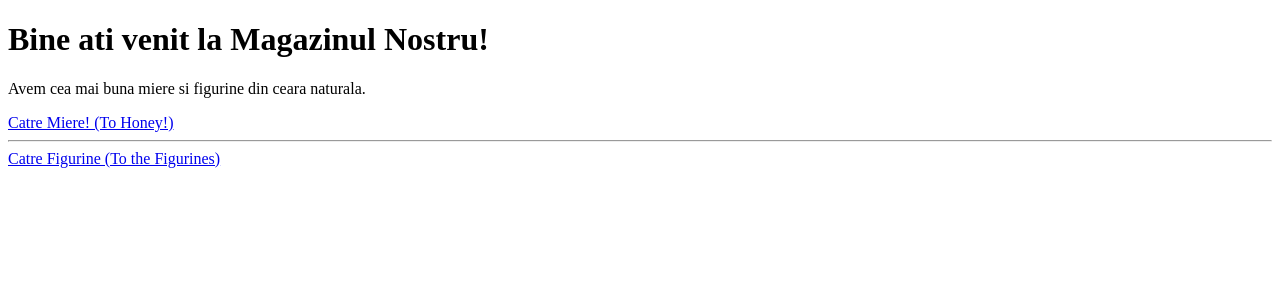
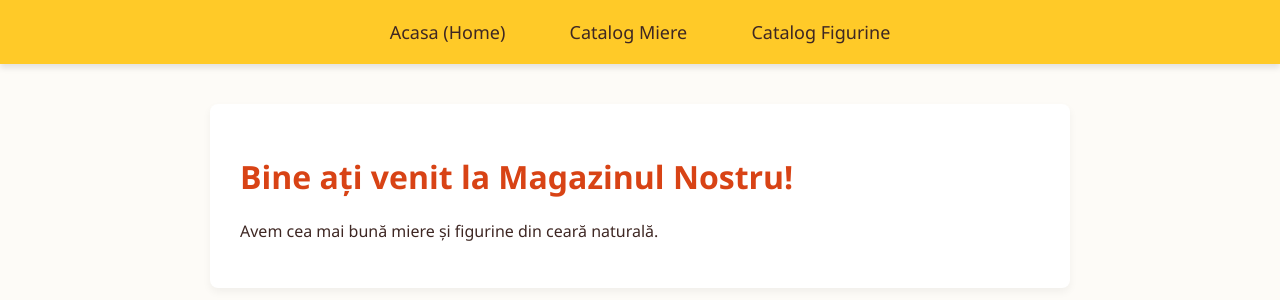
Before and after one commit to cioplix/HoneyShop, a Flask app: page / in a window 1280 px wide. Shown: the top 300 px of the page. Run offline with Flask 3, Linux system fonts and the light colour scheme.

Commit message:
Created visual CSS improvements and tweaked the store pages along with the navbar

```diff
--- a/HoneyShopApp/app.py
+++ b/HoneyShopApp/app.py
@@ -4,32 +4,41 @@ app = Flask(__name__)
 
 honey_products= [{"name": "Miere de tei",
                   "price": 35,
-                  "description": "1 kg"},
+                  "description": "1 kg",
+                  "image": "tei.jpg"},
                  {"name": "Miere de salcam",
                   "price": 40,
-                  "description": "1kg"},
+                  "description": "1kg",
+                  "image": "salcam.jpg"},
                  {"name": "Miere de poliflora",
                   "price": 30,
-                  "description": "1kg"},
+                  "description": "1kg",
+                  "image": "poliflora.jpg"},
                  {"name": "Miere de floarea soarelui",
                   "price": 35,
-                  "description": "1kg"},
+                  "description": "1kg",
+                  "image": "sunflower.jpg"},
                  {"name": "Miere de mana",
                   "price": 35,
-                  "description": "1kg"}]
+                  "description": "1kg",
+                  "image": "mana.jpg"}]
 
 wax_figures= [   {"name": "Albine",
                   "price": 15,
-                  "description": "mica"},
+                  "description": "mica",
+                  "image": "albine.jpg"},
                  {"name": "Motociclete",
                   "price": 20,
-                  "description": "medii"},
+                  "description": "medii",
+                  "image": "moto.jpg"},
                  {"name": "Festive",
                   "price": 15,
-                  "description": "medii"},
+                  "description": "medii",
+                  "image": "craciun.jpg"},
                  {"name": "Paste",
                   "price": 15,
-                  "description": "medii"},
+                  "description": "medii",
+                  "image": "paste.jpg"},
 
 ]
 
--- /dev/null
+++ b/HoneyShopApp/static/images/toAdd.txt
@@ -0,0 +1 @@
+gotta add images of honey and figurines :P
--- /dev/null
+++ b/HoneyShopApp/static/style.css
@@ -0,0 +1,55 @@
+/* PT Background si culoare la text */
+body {
+    font-family: 'Segoe UI',Tahoma, Geneva,Verdana, sans-serif;
+    background-color: #fdfbf7;
+    color: #3e2723;
+    margin: 0;
+    padding: 0;
+}
+
+nav{
+    background-color: #ffca28;
+    padding: 20px;
+    text-align: center;
+    box-shadow: 0 4px 6px rgba(0,0,0,0.1);
+}
+nav a{
+    color: #3e2723;
+    text-decoration: none;
+    text-weight: bold;
+    font-size: 18px;
+    margin: 0 20px;
+    padding: 5px 10px;
+    border-radius: 4px;
+
+}
+nav a:hover{
+    background-color: #ffb300;
+    color:white;
+}
+/*container pt text*/
+.content-container{
+    max-width: 800px;
+    margin: 40px auto;
+    padding: 30px;
+    background-color: white;
+    border-radius: 8px;
+    box-shadow: 0 4px 8px rgba(0,0,0,0.05);
+}
+/*facem product cards*/
+ul {
+    list-style-type: none;
+    padding: 0;
+}
+
+li{
+    background-color: #fff8e1;
+    margin-bottom:20px;
+    padding: 20px;
+    border-left: 6px solid #ffb300;
+    border-radius: 4px;
+}
+
+h1,h2{
+    color: #d84315;
+}
--- /dev/null
+++ b/HoneyShopApp/templates/base.html
@@ -0,0 +1,20 @@
+<!DOCTYPE html>
+<html lang="ro">
+<head>
+    <meta charset="UTF-8">
+    <title>Magazinul de Miere</title>
+    <link rel="stylesheet" href="{{ url_for('static', filename='style.css') }}">
+</head>
+<body>
+<nav>
+    <a href="/">Acasa (Home)</a>
+    <a href="/honey">Catalog Miere</a>
+    <a href="/wax">Catalog Figurine</a>
+
+</nav>
+<div class="content-container">
+{% block content %}
+{% endblock %}
+    </div>
+</body>
+</html>
--- a/HoneyShopApp/templates/home.html
+++ b/HoneyShopApp/templates/home.html
@@ -1,14 +1,6 @@
-<!DOCTYPE html>
-<html lang="ro">
-<head>
-    <meta charset="UTF-8">
-<title>Magazinul de Miere</title>
-</head>
-<body>
-<h1>Bine ati venit la Magazinul Nostru! </h1>
-<p>Avem cea mai buna miere si figurine din ceara naturala. </p>
-<a href="/honey"> Catre Miere! (To Honey!) </a>
-<hr>
-<a href="/wax"> Catre Figurine (To the Figurines) </a>
-</body>
-</html>
+{% extends "base.html" %}
+
+{% block content %}
+    <h1>Bine ați venit la Magazinul Nostru!</h1>
+    <p>Avem cea mai bună miere și figurine din ceară naturală.</p>
+{% endblock %}
```
Also changed, not shown: HoneyShopApp/templates/honey.html (+5 -11 lines), HoneyShopApp/templates/wax.html (+5 -11 lines), README.md (added).
